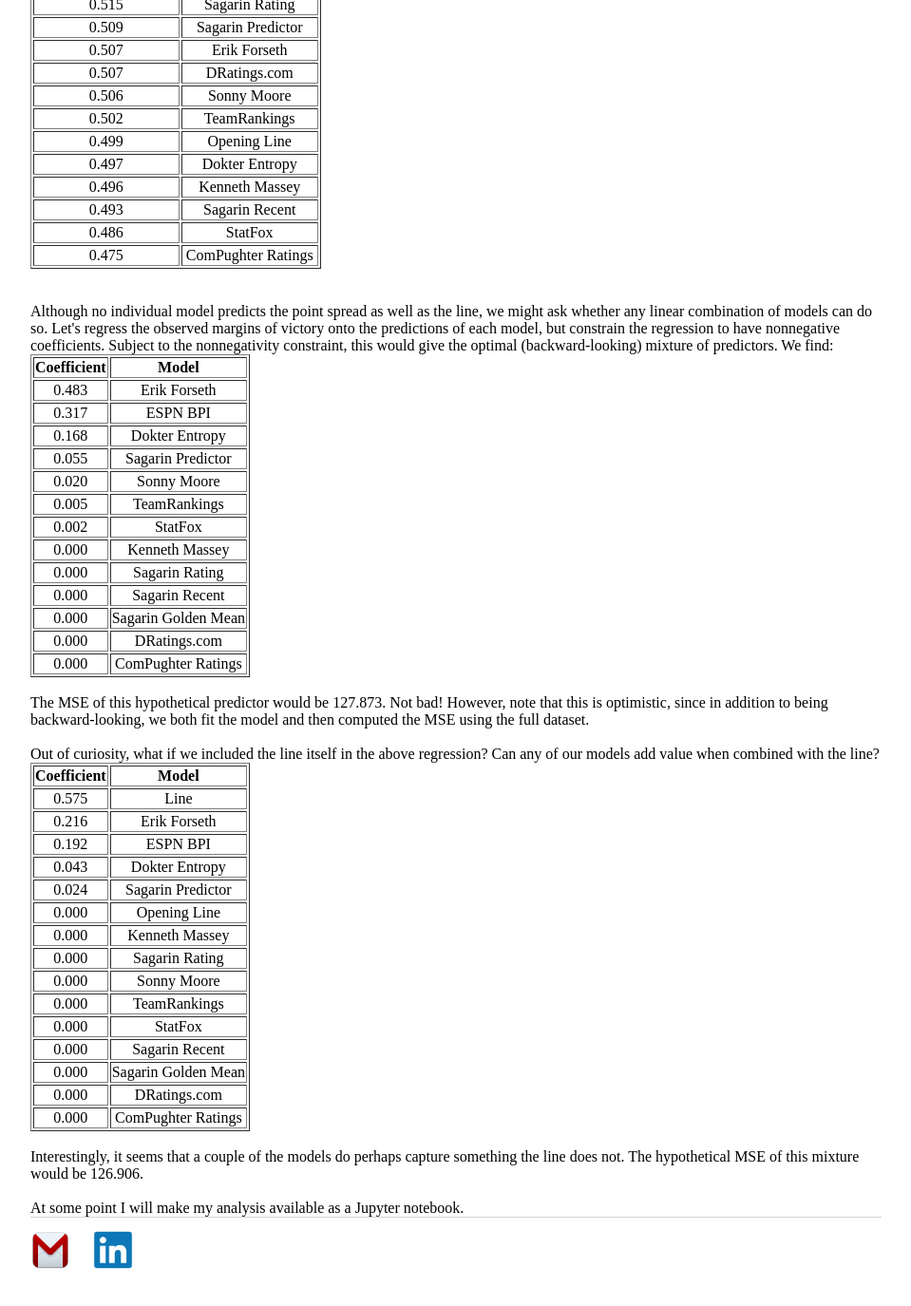
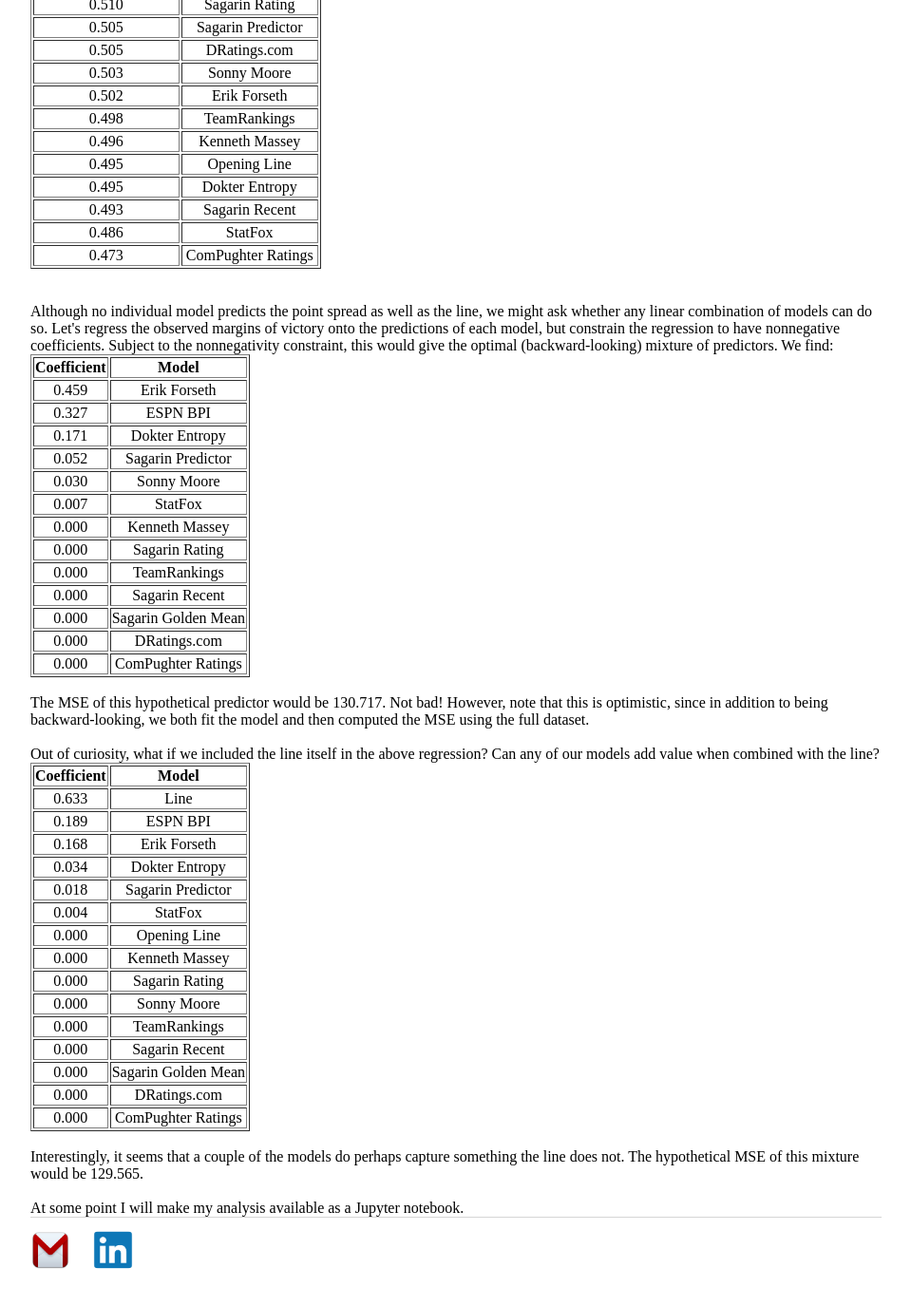
Before and after one commit to erikrforseth/erikrforseth.github.io, a Jekyll site: the page built from about.html, in a window 1280 px wide and 1400 px high, scrolled down 1259 px. Shown: the top 1375 px of the window at 95% size, without its empty margins (160-1119 px from the left). Built offline with Jekyll 4.4.1, drawn with Linux system fonts in a browser that asks for light colours; some of the changed text lies outside the part shown.

Commit message:
about page

```diff
--- a/about.html
+++ b/about.html
@@ -17,63 +17,63 @@
   </thead>
   <tbody>
     <tr align="center">
-      <td>127.795</td>
+      <td>130.285</td>
       <td>Line</td>
     </tr>
     <tr align="center">
-      <td>129.200</td>
+      <td>131.818</td>
       <td>Opening Line</td>
     </tr>
     <tr align="center">
-      <td>129.569</td>
+      <td>132.518</td>
       <td>Erik Forseth</td>
     </tr>
     <tr align="center">
-      <td>129.944</td>
+      <td>132.913</td>
       <td>TeamRankings</td>
     </tr>
     <tr align="center">
-      <td>134.028</td>
+      <td>136.676</td>
       <td>Dokter Entropy</td>
     </tr>
     <tr align="center">
-      <td>135.864</td>
+      <td>138.134</td>
       <td>ESPN BPI</td>
     </tr>
     <tr align="center">
-      <td>138.139</td>
+      <td>140.701</td>
       <td>Sagarin Rating</td>
     </tr>
     <tr align="center">
-      <td>138.722</td>
+      <td>141.272</td>
       <td>Sagarin Predictor</td>
     </tr>
     <tr align="center">
-      <td>138.779</td>
+      <td>141.479</td>
+      <td>Sagarin Golden Mean</td>
+    </tr>
+    <tr align="center">
+      <td>141.740</td>
       <td>Kenneth Massey</td>
     </tr>
     <tr align="center">
-      <td>138.865</td>
-      <td>Sagarin Golden Mean</td>
-    </tr>
-    <tr align="center">
-      <td>141.355</td>
+      <td>144.316</td>
       <td>DRatings.com</td>
     </tr>
     <tr align="center">
-      <td>144.891</td>
+      <td>147.458</td>
+      <td>Sonny Moore</td>
+    </tr>
+    <tr align="center">
+      <td>148.567</td>
       <td>StatFox</td>
     </tr>
     <tr align="center">
-      <td>145.111</td>
-      <td>Sonny Moore</td>
-    </tr>
-    <tr align="center">
-      <td>155.364</td>
+      <td>157.299</td>
       <td>Sagarin Recent</td>
     </tr>
     <tr align="center">
-      <td>155.676</td>
+      <td>158.100</td>
       <td>ComPughter Ratings</td>
     </tr>
   </tbody>
@@ -113,27 +113,27 @@
     </tr>
     <tr align="center">
       <td>0.772</td>
-      <td>Sagarin Rating</td>
-    </tr>
-    <tr align="center">
-      <td>0.772</td>
       <td>Sagarin Golden Mean</td>
     </tr>
     <tr align="center">
-      <td>0.770</td>
+      <td>0.771</td>
       <td>Kenneth Massey</td>
+    </tr>
+    <tr align="center">
+      <td>0.771</td>
+      <td>Sagarin Rating</td>
     </tr>
     <tr align="center">
       <td>0.768</td>
       <td>Dokter Entropy</td>
     </tr>
     <tr align="center">
-      <td>0.767</td>
-      <td>Sonny Moore</td>
+      <td>0.768</td>
+      <td>DRatings.com</td>
     </tr>
     <tr align="center">
       <td>0.767</td>
-      <td>DRatings.com</td>
+      <td>Sonny Moore</td>
     </tr>
     <tr align="center">
       <td>0.756</td>
@@ -161,48 +161,48 @@
   </thead>
   <tbody>
     <tr align="center">
-      <td>0.518</td>
+      <td>0.517</td>
       <td>ESPN BPI</td>
     </tr>
     <tr align="center">
-      <td>0.516</td>
+      <td>0.513</td>
       <td>Sagarin Golden Mean</td>
     </tr>
     <tr align="center">
-      <td>0.515</td>
+      <td>0.510</td>
       <td>Sagarin Rating</td>
     </tr>
     <tr align="center">
-      <td>0.509</td>
+      <td>0.505</td>
       <td>Sagarin Predictor</td>
     </tr>
     <tr align="center">
-      <td>0.507</td>
-      <td>Erik Forseth</td>
-    </tr>
-    <tr align="center">
-      <td>0.507</td>
+      <td>0.505</td>
       <td>DRatings.com</td>
     </tr>
     <tr align="center">
-      <td>0.506</td>
+      <td>0.503</td>
       <td>Sonny Moore</td>
     </tr>
     <tr align="center">
       <td>0.502</td>
-      <td>TeamRankings</td>
+      <td>Erik Forseth</td>
     </tr>
     <tr align="center">
-      <td>0.499</td>
-      <td>Opening Line</td>
-    </tr>
-    <tr align="center">
-      <td>0.497</td>
-      <td>Dokter Entropy</td>
+      <td>0.498</td>
+      <td>TeamRankings</td>
     </tr>
     <tr align="center">
       <td>0.496</td>
       <td>Kenneth Massey</td>
+    </tr>
+    <tr align="center">
+      <td>0.495</td>
+      <td>Opening Line</td>
+    </tr>
+    <tr align="center">
+      <td>0.495</td>
+      <td>Dokter Entropy</td>
     </tr>
     <tr align="center">
       <td>0.493</td>
@@ -213,7 +213,7 @@
       <td>StatFox</td>
     </tr>
     <tr align="center">
-      <td>0.475</td>
+      <td>0.473</td>
       <td>ComPughter Ratings</td>
     </tr>
   </tbody>
@@ -230,31 +230,27 @@
   </thead>
   <tbody>
     <tr align="center">
-      <td>0.483</td>
+      <td>0.459</td>
       <td>Erik Forseth</td>
     </tr>
     <tr align="center">
-      <td>0.317</td>
+      <td>0.327</td>
       <td>ESPN BPI</td>
     </tr>
     <tr align="center">
-      <td>0.168</td>
+      <td>0.171</td>
       <td>Dokter Entropy</td>
     </tr>
     <tr align="center">
-      <td>0.055</td>
+      <td>0.052</td>
       <td>Sagarin Predictor</td>
     </tr>
     <tr align="center">
-      <td>0.020</td>
+      <td>0.030</td>
       <td>Sonny Moore</td>
     </tr>
     <tr align="center">
-      <td>0.005</td>
-      <td>TeamRankings</td>
-    </tr>
-    <tr align="center">
-      <td>0.002</td>
+      <td>0.007</td>
       <td>StatFox</td>
     </tr>
     <tr align="center">
@@ -264,6 +260,10 @@
     <tr align="center">
       <td>0.000</td>
       <td>Sagarin Rating</td>
+    </tr>
+    <tr align="center">
+      <td>0.000</td>
+      <td>TeamRankings</td>
     </tr>
     <tr align="center">
       <td>0.000</td>
@@ -284,7 +284,7 @@
   </tbody>
 </table>
 <br>
-The MSE of this hypothetical predictor would be 127.873. Not bad! However, note that this is optimistic, since in addition to being backward-looking, we both fit the model and then computed the MSE using the full dataset.
+The MSE of this hypothetical predictor would be 130.717. Not bad! However, note that this is optimistic, since in addition to being backward-looking, we both fit the model and then computed the MSE using the full dataset.
 <br><br>
 Out of curiosity, what if we included the line itself in the above regression? Can any of our models add value when combined with the line?<table border="1" class="dataframe">
   <thead>
@@ -295,24 +295,28 @@
   </thead>
   <tbody>
     <tr align="center">
-      <td>0.575</td>
+      <td>0.633</td>
       <td>Line</td>
     </tr>
     <tr align="center">
-      <td>0.216</td>
+      <td>0.189</td>
+      <td>ESPN BPI</td>
+    </tr>
+    <tr align="center">
+      <td>0.168</td>
       <td>Erik Forseth</td>
     </tr>
     <tr align="center">
-      <td>0.192</td>
-      <td>ESPN BPI</td>
-    </tr>
-    <tr align="center">
-      <td>0.043</td>
+      <td>0.034</td>
       <td>Dokter Entropy</td>
     </tr>
     <tr align="center">
-      <td>0.024</td>
+      <td>0.018</td>
       <td>Sagarin Predictor</td>
+    </tr>
+    <tr align="center">
+      <td>0.004</td>
+      <td>StatFox</td>
     </tr>
     <tr align="center">
       <td>0.000</td>
@@ -336,10 +340,6 @@
     </tr>
     <tr align="center">
       <td>0.000</td>
-      <td>StatFox</td>
-    </tr>
-    <tr align="center">
-      <td>0.000</td>
       <td>Sagarin Recent</td>
     </tr>
     <tr align="center">
@@ -357,6 +357,6 @@
   </tbody>
 </table>
 <br>
-Interestingly, it seems that a couple of the models do perhaps capture something the line does not. The hypothetical MSE of this mixture would be 126.906.
+Interestingly, it seems that a couple of the models do perhaps capture something the line does not. The hypothetical MSE of this mixture would be 129.565.
 <br><br>
 At some point I will make my analysis available as a Jupyter notebook.
```
Also changed, not shown: other parts of about.html (+4 -4 lines).
